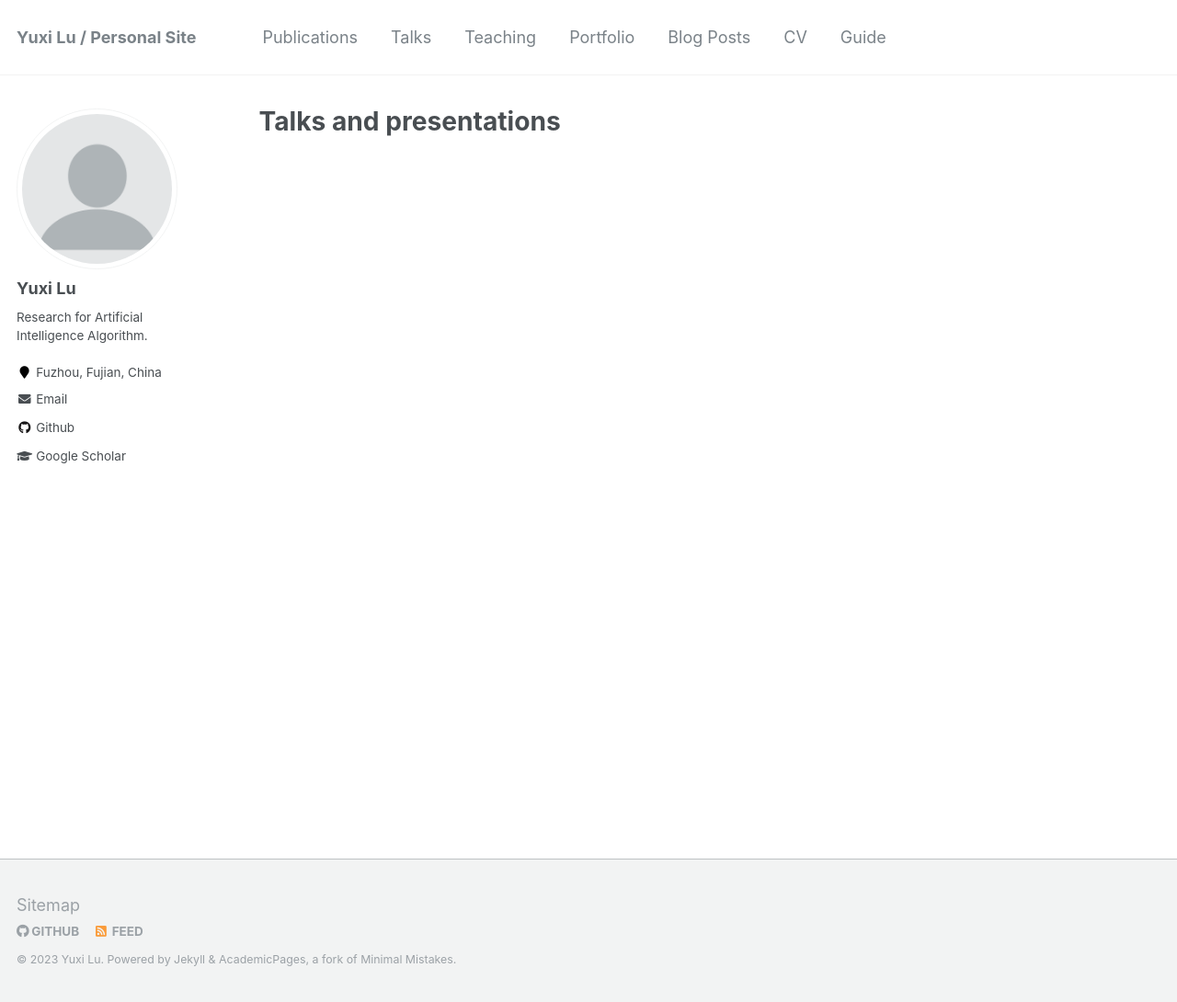
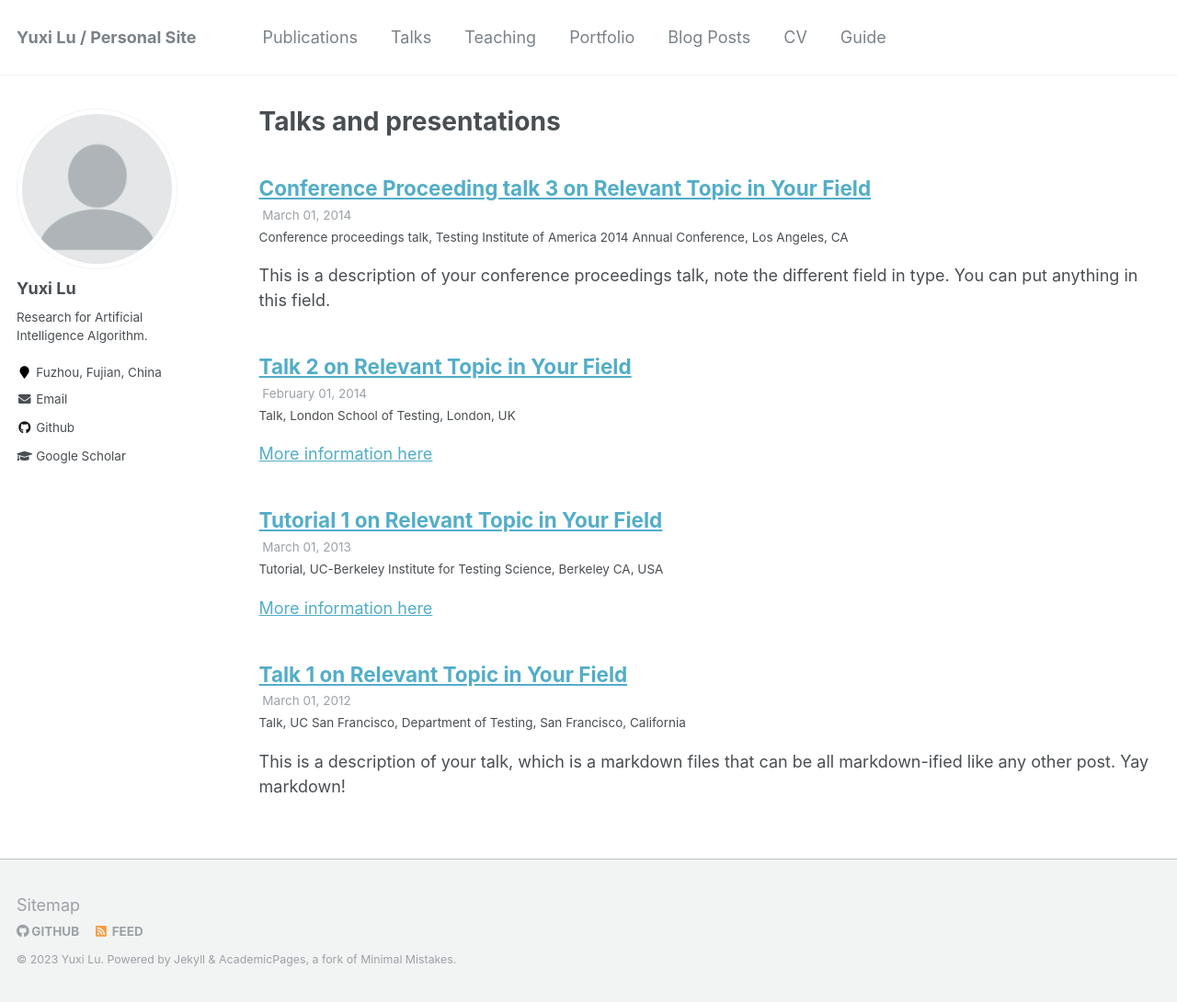
Before and after one commit to divided7/divided7.github.io, a Jekyll site: the page built from _pages/talks.html, in a window 1280 px wide and 1090 px high. Shown: the whole window at 92% size. Built offline with Jekyll 4.4.1, drawn with Linux system fonts in a browser that asks for light colours; part of the change alters nothing that is shown.

Commit message:
Update _config.yml

```diff
--- a/_config.yml
+++ b/_config.yml
@@ -186,9 +186,9 @@ collections:
   portfolio:
     output: true
     permalink: /:collection/:path/
-#  talks:
-#    output: true
-#    permalink: /:collection/:path/
+  talks:
+    output: true
+    permalink: /:collection/:path/
 
 
 # Defaults
@@ -239,13 +239,13 @@ defaults:
       share: true
       comment: true
   # _talks
-#  - scope:
-#      path: ""
-#      type: talks
-#    values:
-#      layout: talk
-#      author_profile: true
-#      share: true
+  - scope:
+      path: ""
+      type: talks
+    values:
+      layout: talk
+      author_profile: true
+      share: true
 
 # Sass/SCSS
 sass:
```
